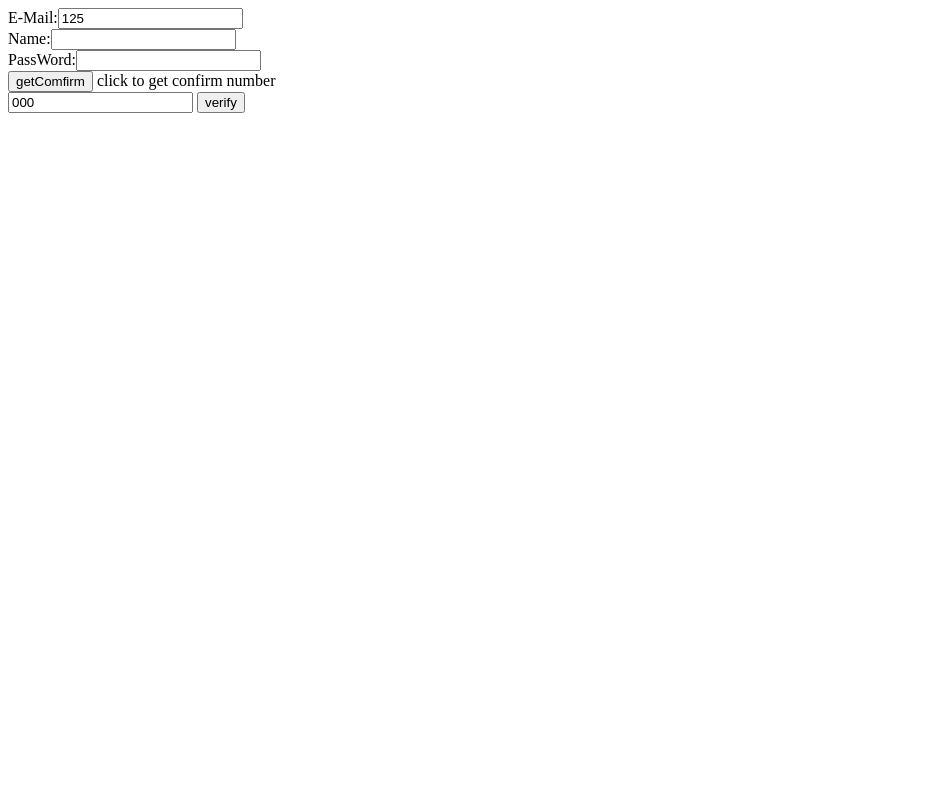
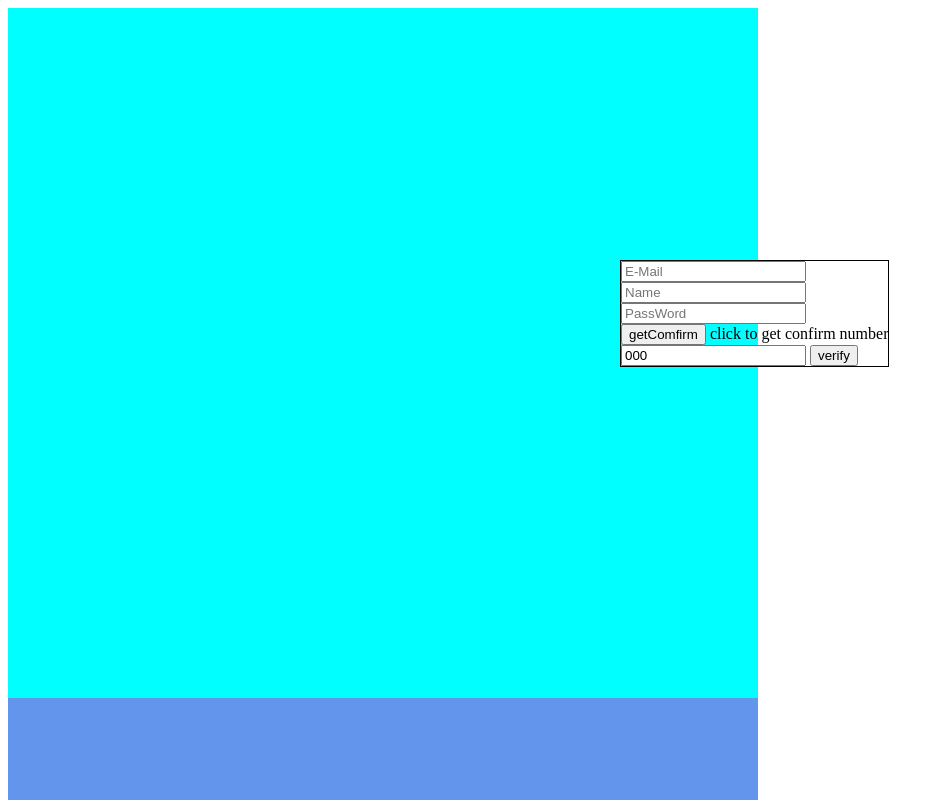
Before and after one commit to SUSTechGamerFuckSteam/SUSTechGamer, a website: page FrontEnd/src/html/register.html in a window 1280 px wide. Shown: the top 800 px of the page, without its empty margins (0-944 px from the left). Drawn offline with nearby package versions, Linux system fonts and the light colour scheme.

Commit message:
修改了注册页面

```diff
--- a/FrontEnd/src/html/register.html
+++ b/FrontEnd/src/html/register.html
@@ -10,10 +10,12 @@
 </head>
 
 <body>
-    <div id="formDiv">
-        <label>E-Mail:</label><input type="text" v-model="emailAddress"></br>
-        <label>Name:</label><input type="text"></br>
-        <label>PassWord:</label><input type="text"></br>
+    <div style="height:690px; width:750px; background-color:aqua;float: left;"></div>
+    <div style="height:690px; width:750px; background-color:cornflowerblue;float: left;"></div>
+    <div id="formDiv" style="position: absolute;border:1px black solid;top:260px;left:620px;">
+        <input type="text" v-model="emailAddress" placeholder="E-Mail"></br>
+        <input type="text" placeholder="Name"></br>
+        <input type="text" placeholder="PassWord"></br>
         <button v-on:click="getComfirm">getComfirm</button>
         <label>{{confirmNum}}</label></br>
         <input type="text" v-model="userNum"> <button v-on:click="numberVerify">verify</button>
@@ -25,7 +27,7 @@
         data: {
             confirmNum: "click to get confirm number",
             userNum: "000",
-            emailAddress: "125",
+            emailAddress: "",
         },
         methods: {
 
```
